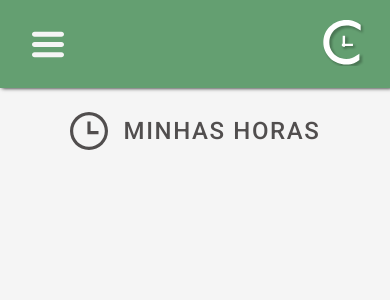
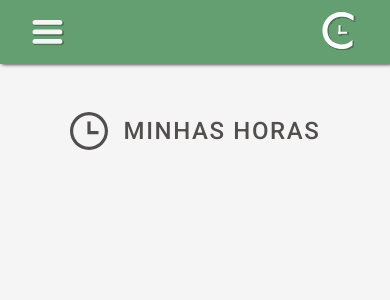
Before and after one commit to Guardians-DSC/HoCo, a React (Create React App) app: page / in a window 390 px wide. Shown: the top 300 px of the page. Built offline with nearby package versions, Linux system fonts and the light colour scheme.

Commit message:
Muda svg do menu burguer

```diff
--- a/src/components/Header/style.module.css
+++ b/src/components/Header/style.module.css
@@ -4,7 +4,7 @@
     align-items: center;
     box-sizing: border-box;
 
-    padding: 0rem .5rem 0rem 2rem;
+    padding: 0rem 2.5rem 0rem 5rem;
 
     position: fixed;
 
@@ -14,6 +14,7 @@
     -webkit-backface-visibility: hidden;
     background-color: var(--main-color);
     box-shadow: 2px 0px 4px black;
+    box-sizing: border-box;
 }
 
 .logo{
@@ -25,7 +26,7 @@
 }
 
 .burguer {
-    width: 2rem;
+    width: 2.5rem;
 }
 
 .sidebarContainer {
@@ -61,14 +62,19 @@
 }
 
 @media screen and (max-width: 550px) {
+    .headerContainer {
+        height: 4rem;
+        padding: 0rem 1rem 0rem 2rem;
+    }
+
     .logo {
         display: none;
     }
 
     .minilogo {
         display: inline-block;
-        height: 3rem;
-        width: 3rem;
+        height: 2.5rem;
+        width: 2.5rem;
         margin-right: 1rem;
     }
 
@@ -79,6 +85,6 @@
     .photo {
         display: none;
         margin-right: 1rem;
-        width: 3rem;
+        width: rem;
     }
 }
```
Also changed, not shown: src/assets/burg.svg.
